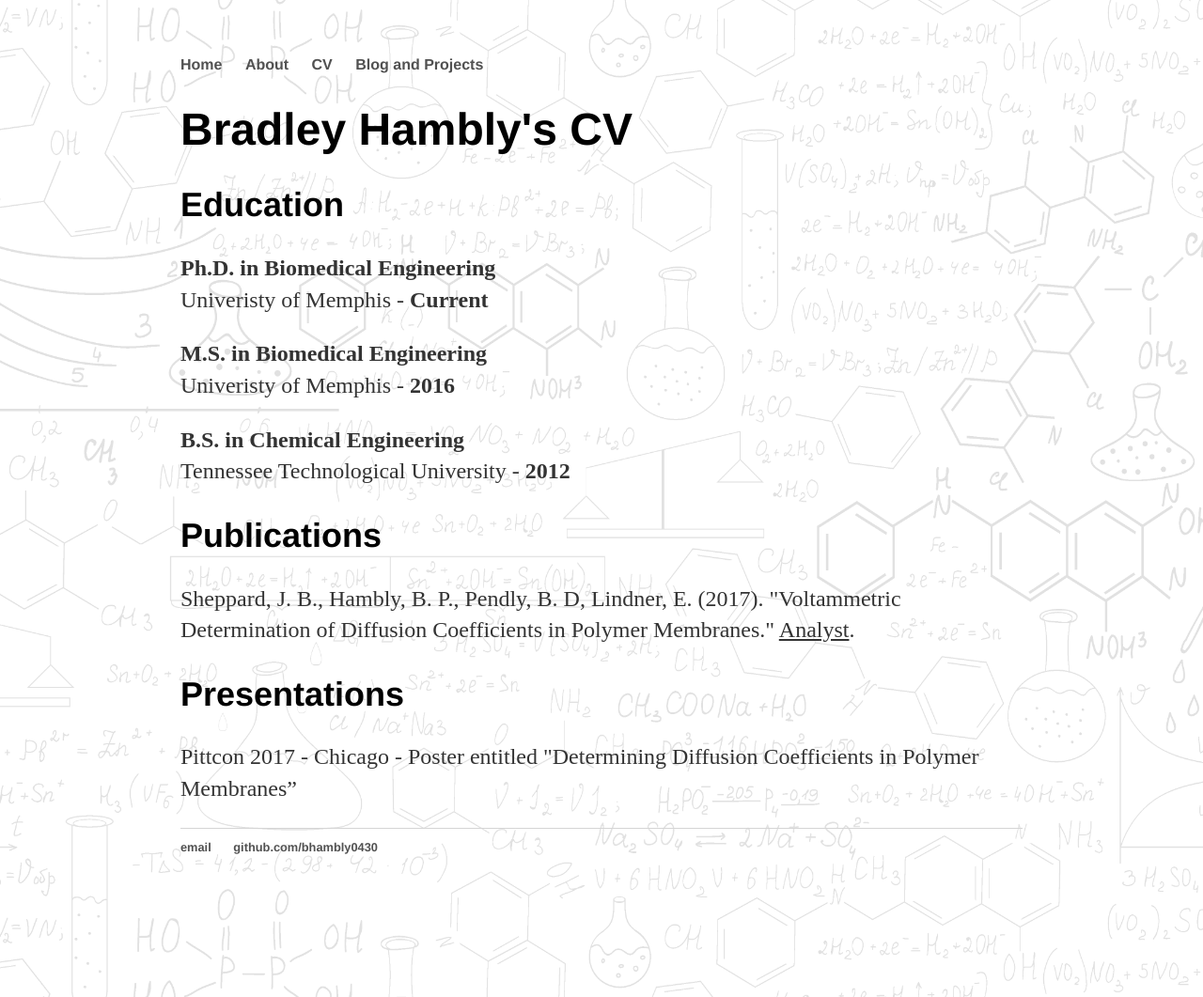
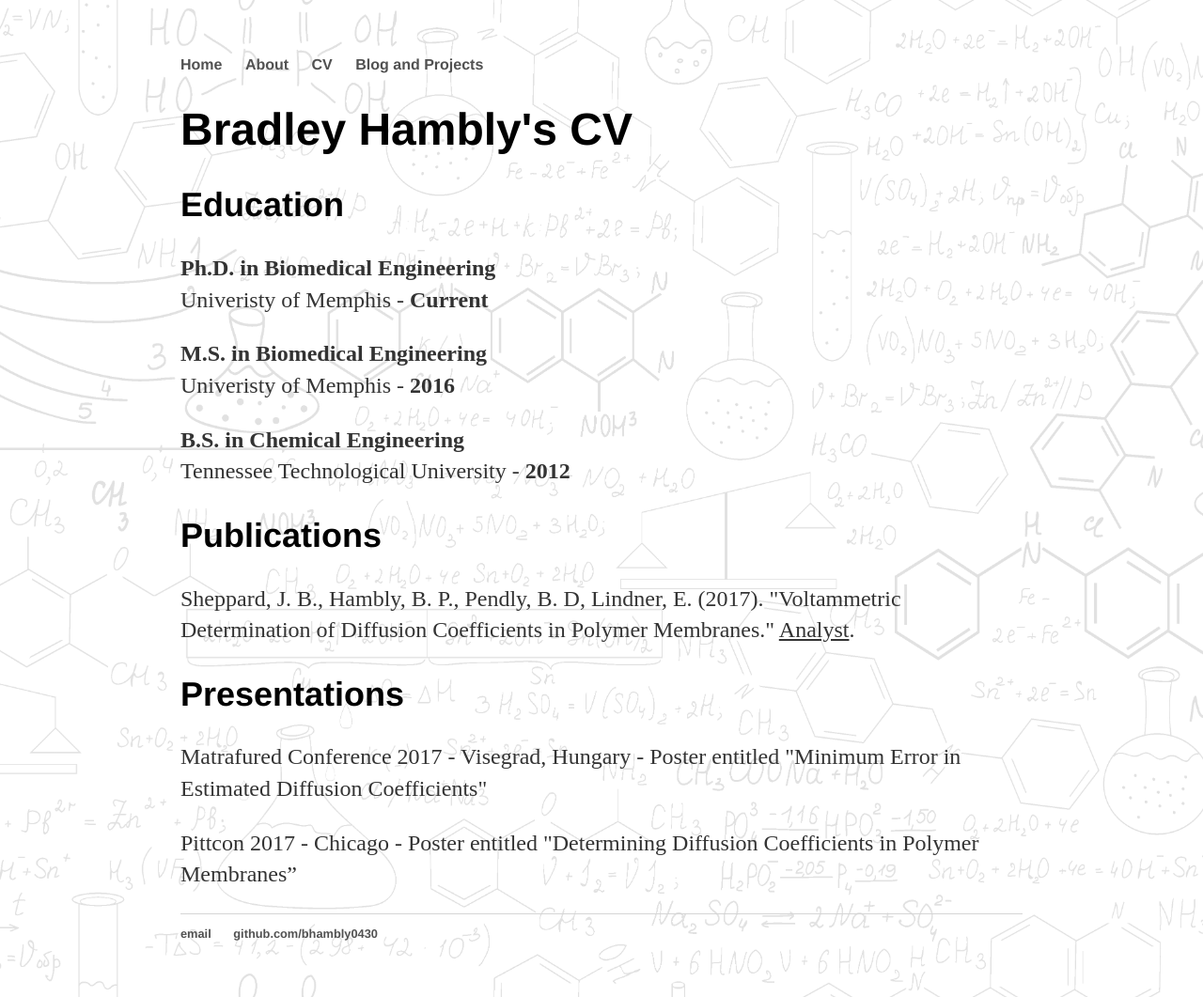
Before and after one commit to bhambly0430/bhambly0430.github.io, a Jekyll site: the page built from CV/index.html, in a window 1280 px wide. Shown: the whole page at 94% size. Built offline with Jekyll 4.4.1, drawn with Linux system fonts in a browser that asks for light colours.

Commit message:
Create index.html

```diff
--- a/CV/index.html
+++ b/CV/index.html
@@ -24,6 +24,10 @@ Tennessee Technological University - <b>2012</b>
 
 <h2>Presentations</h2>
 <p>
+Matrafured Conference 2017 - Visegrad, Hungary - Poster entitled "Minimum Error in Estimated Diffusion Coefficients"
+</p>
+
+<p>
   Pittcon 2017 - Chicago - Poster entitled "Determining Diffusion Coefficients in Polymer Membranes”
   </p>
 
```
